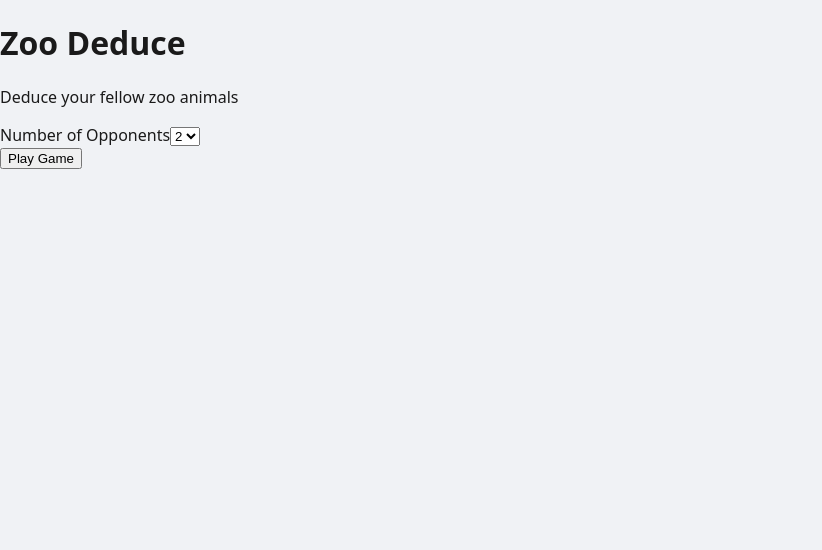
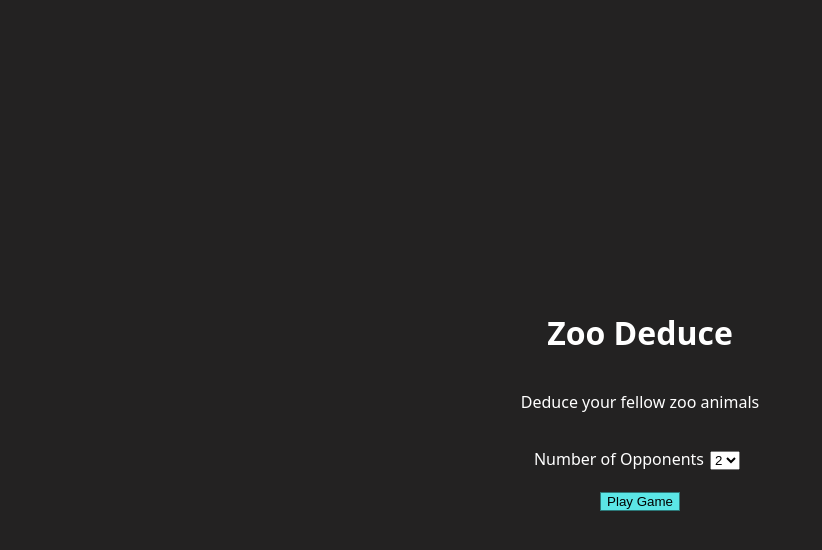
Before and after one commit to KyleCodeRespecter/ZooDeduce, a React (Vite) app: page / in a window 1280 px wide. Shown: the top 550 px of the page, without its empty margins (0-822 px from the left). Built offline with nearby package versions, Linux system fonts and the light colour scheme.

Commit message:
Cleaning up the main menu a little bit

```diff
--- a/src/game/components/main-menu/OpponentSelector.tsx
+++ b/src/game/components/main-menu/OpponentSelector.tsx
@@ -1,4 +1,5 @@
 import React, { useState } from 'react';
+import './opponent.selector.css'
 
 
 interface BotCountSelectorProps {
--- /dev/null
+++ b/src/game/components/main-menu/opponent.selector.css
@@ -0,0 +1,3 @@
+.opponent-selection-dropdown {
+    margin: 6px;
+}
--- a/src/scenes/MainMenu.tsx
+++ b/src/scenes/MainMenu.tsx
@@ -2,6 +2,7 @@ import { useState } from 'react';
 import { GamePhase } from '../types/game.types.ts';
 import { BotCountSelector } from '../game/components/main-menu/OpponentSelector.tsx';
 import { useGameEngineContext } from '../engine/game.engine.context.ts';
+import './main.menu.css'
 
 interface MainMenuProps {
   onTransition: (nextPhase: GamePhase) => void;
@@ -21,7 +22,9 @@ export function MainMenu({ onTransition }: MainMenuProps) {
       <h1>Zoo Deduce</h1>
       <p>Deduce your fellow zoo animals</p>
 
-      <BotCountSelector onBotCountChange={setOpponentCount} />
+      <div className="bot-selector">
+        <BotCountSelector onBotCountChange={setOpponentCount} />
+      </div>
 
       <button className="play-game-button" onClick={handlePlayGame}>
         Play Game
--- /dev/null
+++ b/src/scenes/main.menu.css
@@ -0,0 +1,23 @@
+.menu-screen
+{
+    display: flex;
+    flex-direction: column;
+    align-items: center;
+    justify-content: center;
+    height: 100vh;
+    width: 100vw;
+    color: white;
+    background-color: #232222;
+}
+
+.bot-selector
+{
+    padding: 1em;
+}
+.play-game-button
+{
+    display: flex;
+    color: black;
+    background-color: #5be6e6;
+    border: 1px solid #2c7878;
+}
```
